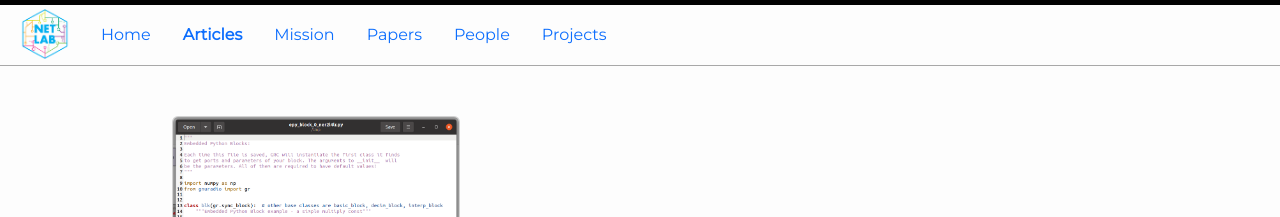
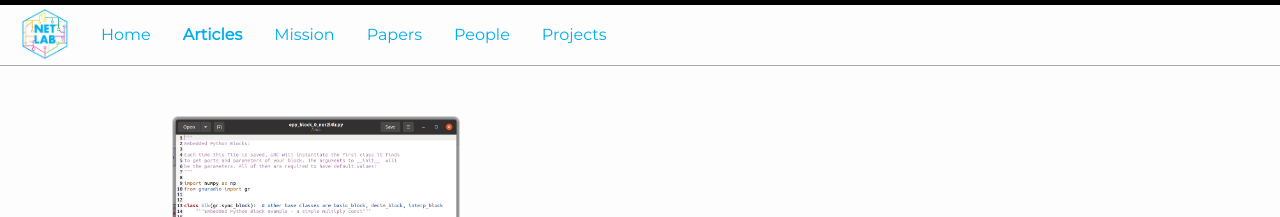
Before and after one commit to NET-BYU/NET-BYU.github.io, a Jekyll site: the page built from pages/articles.html, in a window 1280 px wide. Shown: the top 217 px of the page. Built offline with Jekyll 4.4.1, drawn with Linux system fonts in a browser that asks for light colours; nearby versions of some CDN libraries.

Commit message:
Fix nav link color

```diff
--- a/_sass/_nav.scss
+++ b/_sass/_nav.scss
@@ -4,6 +4,10 @@
 
 .nav-link.active {
     font-weight: bold;
+}
+
+.nav-link {
+    color: $brand-color;
 }
 
 @media (max-width: 575.98px) {
```
